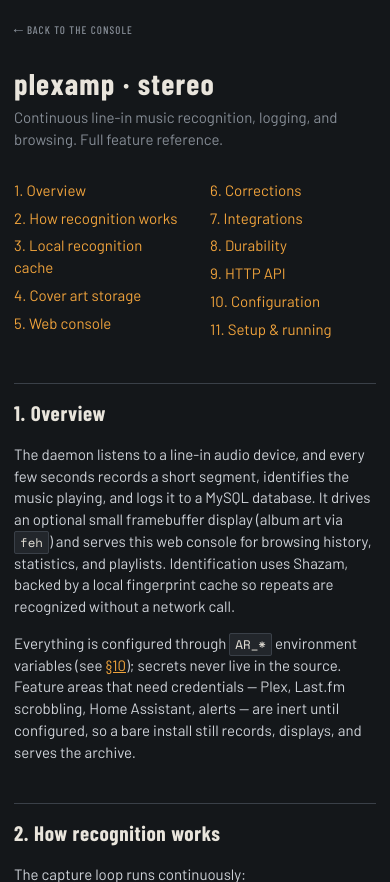
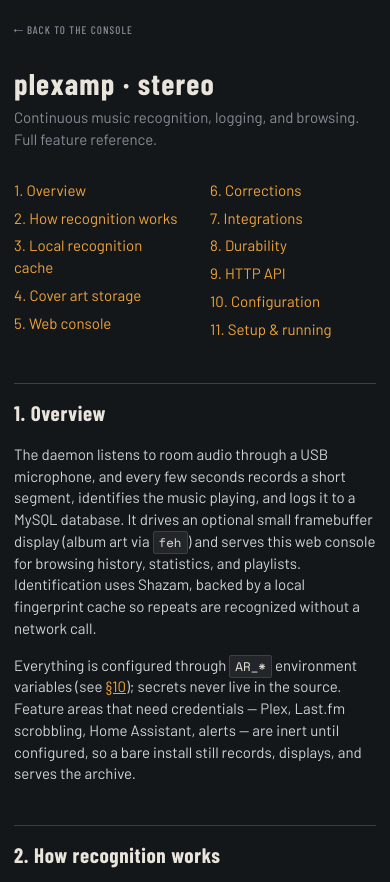
Before and after one commit to GravityBored/musicguru, a Flask app: page /docs in a window 390 px wide. Shown: the top 882 px of the page. Run offline with Flask 3, Linux system fonts and the light colour scheme; parts of the project's set-up code (start-up, migrations or seed data) failed here and were passed over.

Commit message:
Replace README with comprehensive reference; correct capture source to USB microphone

```diff
--- a/audio_recognition/webapp/templates/docs.html
+++ b/audio_recognition/webapp/templates/docs.html
@@ -46,7 +46,7 @@
 <div class="doc">
   <a class="back" id="backLink" href="/">&larr; Back to the console</a>
   <h1>plexamp&thinsp;·&thinsp;stereo</h1>
-  <p class="sub">Continuous line-in music recognition, logging, and browsing. Full feature reference.</p>
+  <p class="sub">Continuous music recognition, logging, and browsing. Full feature reference.</p>
 
   <ul class="toc">
     <li><a href="#overview">1. Overview</a></li>
@@ -63,7 +63,7 @@
   </ul>
 
   <h2 id="overview">1. Overview</h2>
-  <p>The daemon listens to a line-in audio device, and every few seconds records a short
+  <p>The daemon listens to room audio through a USB microphone, and every few seconds records a short
   segment, identifies the music playing, and logs it to a MySQL database. It drives an
   optional small framebuffer display (album art via <code>feh</code>) and serves this web
   console for browsing history, statistics, and playlists. Identification uses Shazam,
```
Also changed, not shown: README.md.
